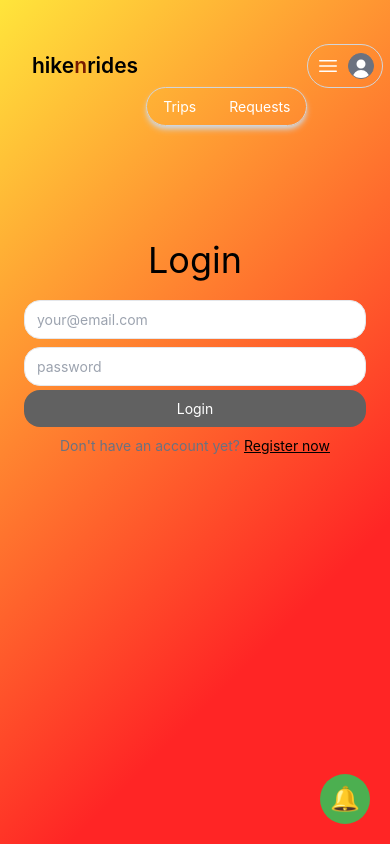
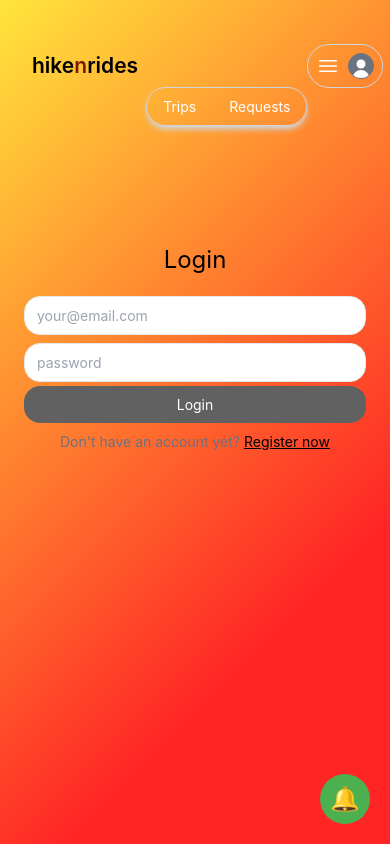
Before and after one commit to hikenrides/company_website, a React (Vite) app in the folder client/: page /login in a window 390 px wide. Built offline with nearby package versions, Linux system fonts and the light colour scheme; no server answers.

Commit message:
Login heading responsiveness

```diff
--- a/client/src/pages/LoginPage.jsx
+++ b/client/src/pages/LoginPage.jsx
@@ -27,7 +27,7 @@ export default function LoginPage() {
   return (
     <div className="mt-4 grow flex items-center justify-around">
       <div className="mb-64">
-        <h1 className="text-4xl text-center mb-4">Login</h1>
+      <h1 className="text-2xl sm:text-3xl md:text-4xl lg:text-5xl xl:text-6xl text-center mb-4">Login</h1>
         <form className="max-w-md mx-auto" onSubmit={handleLoginSubmit}>
           <input type="email"
                  placeholder="your@email.com"
```
